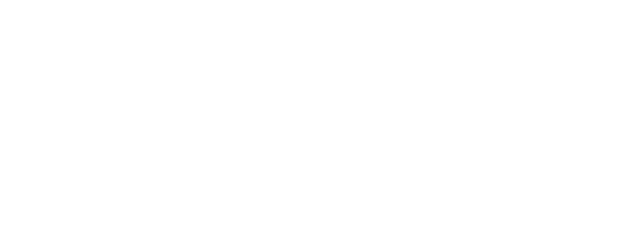
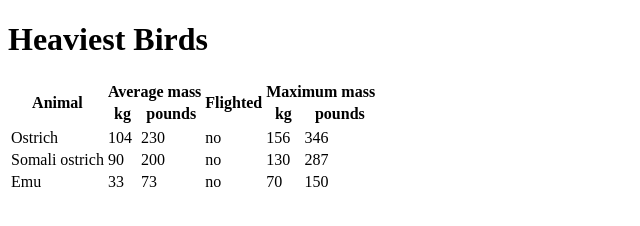
Before and after one commit to andriikhaliavkin/The_Web_Developer_Bootcamp_2022_Udemy, a plain HTML site: page Section 5 HTML Forms and Tables/index.html in a window 1280 px wide. Shown: the whole page, without its empty margins (0-640 px from the left). Drawn offline with Linux system fonts and the light colour scheme.

Commit message:
section 5: HTML Table example

```diff
--- a/Section 5 HTML Forms and Tables/index.html
+++ b/Section 5 HTML Forms and Tables/index.html
@@ -5,6 +5,49 @@
     <title>Section 5: HTML Forms and Tables</title>
 </head>
 <body>
+<h1>Heaviest Birds</h1>
+<table>
+    <thead>
+    <tr>
+        <th rowspan="2">Animal</th>
+        <th colspan="2">Average mass</th>
+        <th rowspan="2">Flighted</th>
+        <th colspan="2">Maximum mass</th>
+    </tr>
+        <th>kg</th>
+        <th>pounds</th>
+        <th>kg</th>
+        <th>pounds</th>
+    <tr>
 
+    </tr>
+    </thead>
+    <tbody>
+    <tr>
+        <td>Ostrich</td>
+        <td>104</td>
+        <td>230</td>
+        <td>no</td>
+        <td>156</td>
+        <td>346</td>
+    </tr>
+    <tr>
+        <td>Somali ostrich</td>
+        <td>90</td>
+        <td>200</td>
+        <td>no</td>
+        <td>130</td>
+        <td>287</td>
+    </tr>
+    <tr>
+        <td>Emu</td>
+        <td>33</td>
+        <td>73</td>
+        <td>no</td>
+        <td>70</td>
+        <td>150</td>
+    </tr>
+    </tbody>
+</table>
 </body>
 </html>
```
